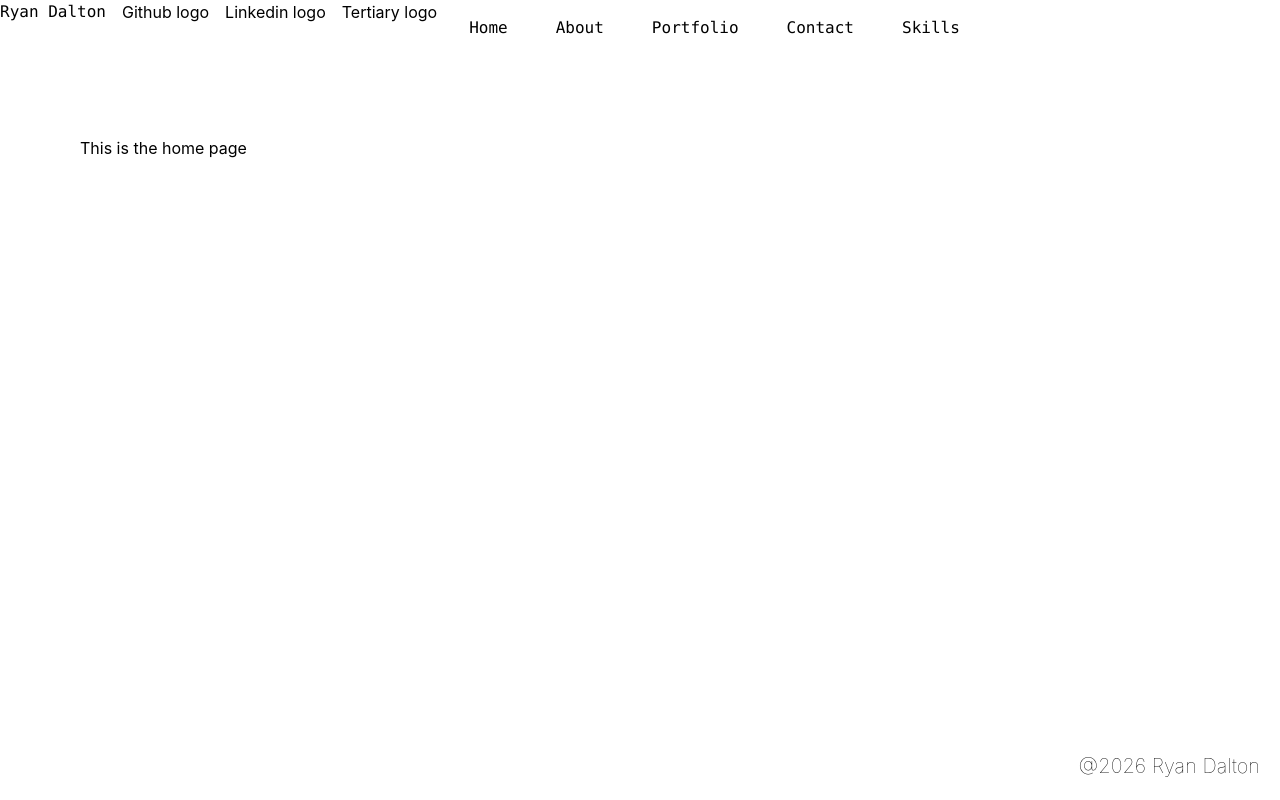
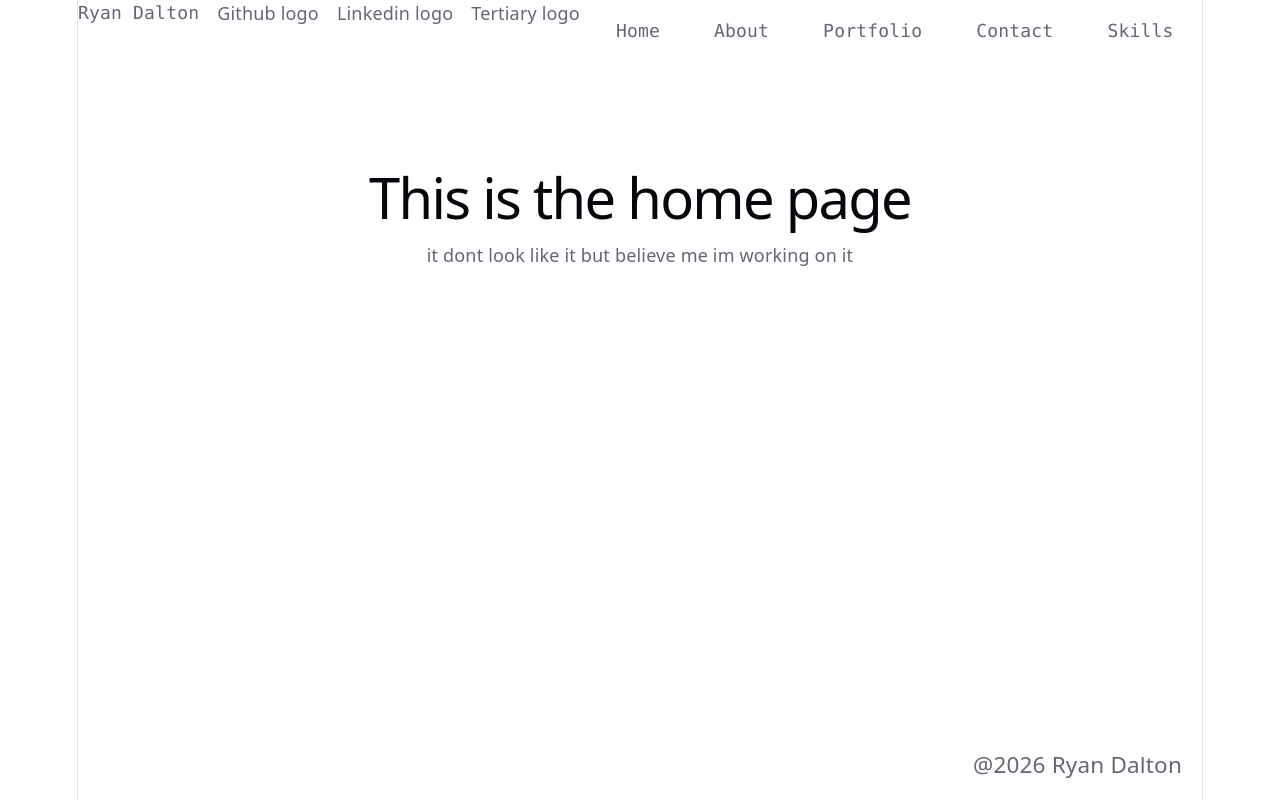
Before and after one commit to rydal05/portfolio-site, a React (Vite) app: page / in a window 1280 px wide. Built offline with nearby package versions, Linux system fonts and the light colour scheme.

Commit message:
temp index while I figure out what it is i want out of that

```diff
--- a/src/index.css
+++ b/src/index.css
@@ -1,4 +1,117 @@
 @import "tailwindcss";
+
+:root {
+  --text: #6b6375;
+  --text-h: #08060d;
+  --bg: #fff;
+  --border: #e5e4e7;
+  --code-bg: #f4f3ec;
+  --accent: #aa3bff;
+  --accent-bg: rgba(170, 59, 255, 0.1);
+  --accent-border: rgba(170, 59, 255, 0.5);
+  --social-bg: rgba(244, 243, 236, 0.5);
+  --shadow:
+    rgba(0, 0, 0, 0.1) 0 10px 15px -3px, rgba(0, 0, 0, 0.05) 0 4px 6px -2px;
+
+  --sans: system-ui, 'Segoe UI', Roboto, sans-serif;
+  --heading: system-ui, 'Segoe UI', Roboto, sans-serif;
+  --mono: ui-monospace, Consolas, monospace;
+
+  font: 18px/145% var(--sans);
+  letter-spacing: 0.18px;
+  color-scheme: light dark;
+  color: var(--text);
+  background: var(--bg);
+  font-synthesis: none;
+  text-rendering: optimizeLegibility;
+  -webkit-font-smoothing: antialiased;
+  -moz-osx-font-smoothing: grayscale;
+
+  @media (max-width: 1024px) {
+    font-size: 16px;
+  }
+}
+
+@media (prefers-color-scheme: dark) {
+  :root {
+    --text: #9ca3af;
+    --text-h: #f3f4f6;
+    --bg: #16171d;
+    --border: #2e303a;
+    --code-bg: #1f2028;
+    --accent: #c084fc;
+    --accent-bg: rgba(192, 132, 252, 0.15);
+    --accent-border: rgba(192, 132, 252, 0.5);
+    --social-bg: rgba(47, 48, 58, 0.5);
+    --shadow:
+      rgba(0, 0, 0, 0.4) 0 10px 15px -3px, rgba(0, 0, 0, 0.25) 0 4px 6px -2px;
+  }
+
+  #social .button-icon {
+    filter: invert(1) brightness(2);
+  }
+}
+
+body {
+  margin: 0;
+}
+
+#root {
+  width: 1126px;
+  max-width: 100%;
+  margin: 0 auto;
+  text-align: center;
+  border-inline: 1px solid var(--border);
+  min-height: 100svh;
+  display: flex;
+  flex-direction: column;
+  box-sizing: border-box;
+}
+
+h1,
+h2 {
+  font-family: var(--heading);
+  font-weight: 500;
+  color: var(--text-h);
+}
+
+h1 {
+  font-size: 56px;
+  letter-spacing: -1.68px;
+  margin: 32px 0;
+  @media (max-width: 1024px) {
+    font-size: 36px;
+    margin: 20px 0;
+  }
+}
+h2 {
+  font-size: 24px;
+  line-height: 118%;
+  letter-spacing: -0.24px;
+  margin: 0 0 8px;
+  @media (max-width: 1024px) {
+    font-size: 20px;
+  }
+}
+p {
+  margin: 0;
+}
+
+code,
+.counter {
+  font-family: var(--mono);
+  display: inline-flex;
+  border-radius: 4px;
+  color: var(--text-h);
+}
+
+code {
+  font-size: 15px;
+  line-height: 135%;
+  padding: 4px 8px;
+  background: var(--code-bg);
+}
+
 
 .paragraph {
     border-radius: 50%;
--- a/src/pages/home.jsx
+++ b/src/pages/home.jsx
@@ -2,6 +2,7 @@
     return (
         <>
             <h1>This is the home page</h1>
+            <p>it dont look like it but believe me im working on it</p>
         </>
     )
 }
```
